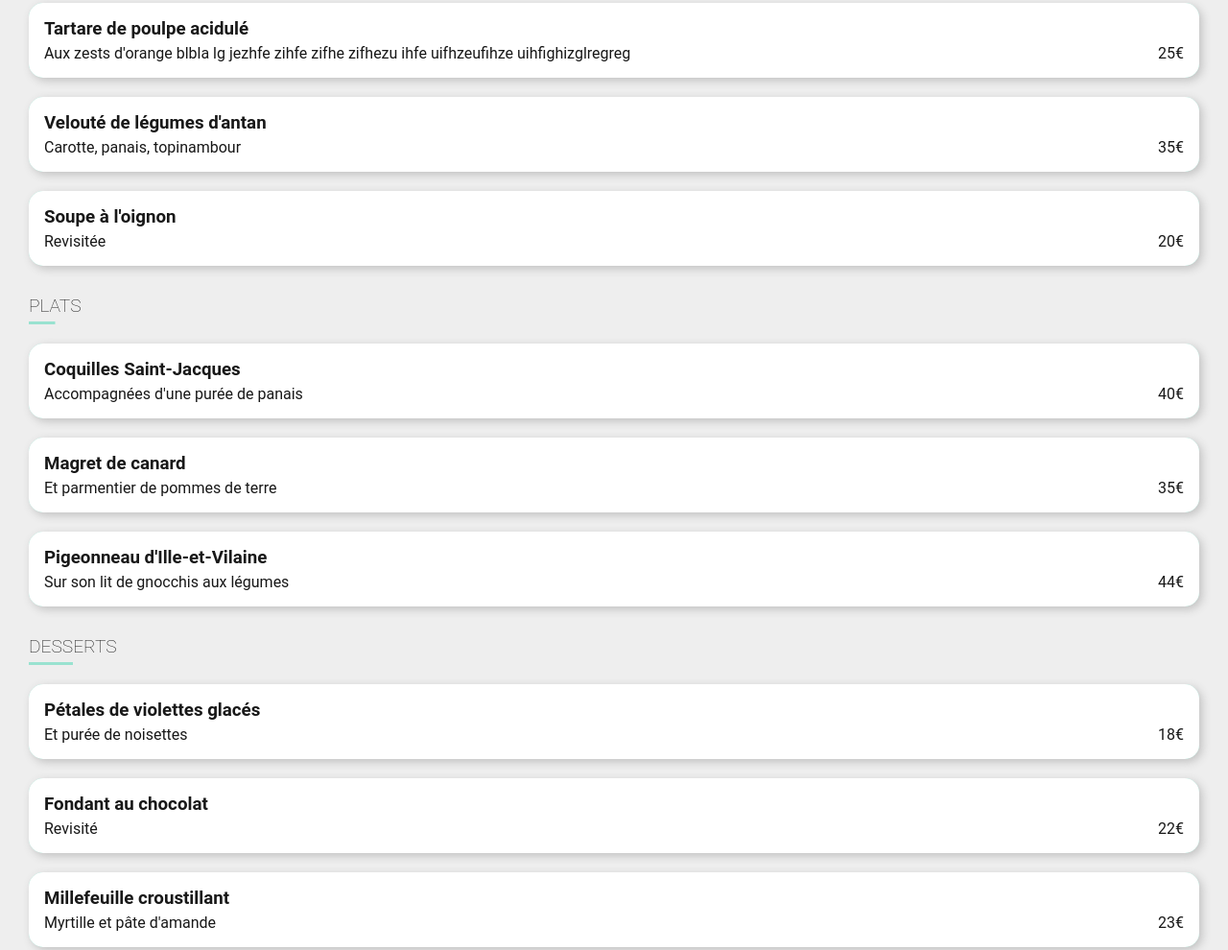
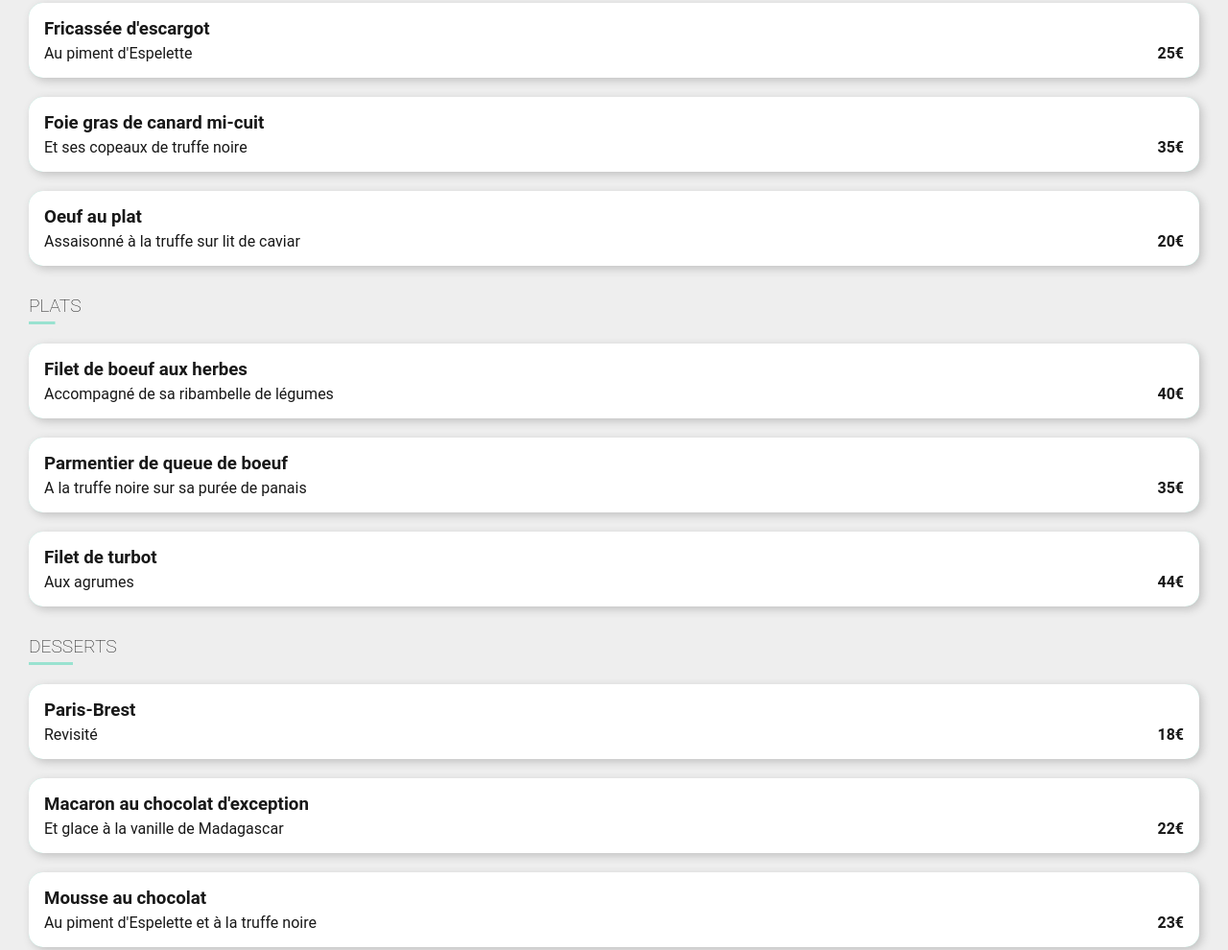
Before and after one commit to mathoos/Ohmyfood, a website: page pages/la_palette_du_gout.html in a window 1280 px wide. Shown: the part 626-1616 px from the top of the page at 96% size. Drawn offline with Linux system fonts and the light colour scheme; a web font is replaced by a local one.

Commit message:
Prix en gras + ajout des alt pour les images + textes menus

```diff
--- a/pages/la_palette_du_gout.html
+++ b/pages/la_palette_du_gout.html
@@ -15,7 +15,7 @@
     <header>
         <nav class="nav">
             <div class="nav__logo">
-                <img src="../img/logo/ohmyfood@2x.svg">
+                <img src="../img/logo/ohmyfood@2x.svg" alt="Logo Oh My Food!">
             </div>
             <div class="nav__prev">
                 <a href="../index.html">
@@ -25,7 +25,7 @@
             </div>
         </nav>
         <div class="main">
-            <img class="main__image" src="../img/restaurants/jay-wennington-N_Y88TWmGwA-unsplash.jpg">
+            <img class="main__image" src="../img/restaurants/jay-wennington-N_Y88TWmGwA-unsplash.jpg" alt="Restaurant La Palette du Goût">
         </div>
     </header>
 
@@ -45,10 +45,10 @@
             <div class="card card--1">
                 <div class="card__visible">
                     <div class="card__visible--titre">
-                        <h3>Tartare de poulpe acidulé</h3>
+                        <h3>Fricassée d'escargot</h3>
                     </div>
                     <div class="card__visible--sous-titre">
-                        <p>Aux zests d'orange blbla lg jezhfe zihfe zifhe zifhezu ihfe uifhzeufihze uihfighizglregreg
+                        <p>Au piment d'Espelette
 
                         </p>
                         <p>25€</p>
@@ -62,10 +62,10 @@
             <div class="card card--2">
                 <div class="card__visible">
                     <div class="card__visible--titre">
-                        <h3>Velouté de légumes d'antan</h3>
+                        <h3>Foie gras de canard mi-cuit</h3>
                     </div>
                     <div class="card__visible--sous-titre">
-                        <p>Carotte, panais, topinambour</p>
+                        <p>Et ses copeaux de truffe noire</p>
                         <p>35€</p>
                     </div>
                 </div>
@@ -77,10 +77,10 @@
             <div class="card card--3">
                 <div class="card__visible">
                     <div class="card__visible--titre">
-                        <h3>Soupe à l'oignon</h3>
+                        <h3>Oeuf au plat</h3>
                     </div>
                     <div class="card__visible--sous-titre">
-                        <p>Revisitée</p>
+                        <p>Assaisonné à la truffe sur lit de caviar</p>
                         <p>20€</p>
                     </div>
                 </div>
@@ -98,10 +98,10 @@
             <div class="card card--4">
                 <div class="card__visible">
                     <div class="card__visible--titre">
-                        <h3>Coquilles Saint-Jacques</h3>
+                        <h3>Filet de boeuf aux herbes</h3>
                     </div>
                     <div class="card__visible--sous-titre">
-                        <p>Accompagnées d'une purée de panais</p>
+                        <p>Accompagné de sa ribambelle de légumes</p>
                         <p>40€</p>
                     </div>
                 </div>
@@ -113,10 +113,10 @@
             <div class="card card--5">
                 <div class="card__visible">
                     <div class="card__visible--titre">
-                        <h3>Magret de canard</h3>
+                        <h3>Parmentier de queue de boeuf</h3>
                     </div>
                     <div class="card__visible--sous-titre">
-                        <p>Et parmentier de pommes de terre</p>
+                        <p>A la truffe noire sur sa purée de panais</p>
                         <p>35€</p>
                     </div>
                 </div>
@@ -128,10 +128,10 @@
             <div class="card card--6">
                 <div class="card__visible">
                     <div class="card__visible--titre">
-                        <h3>Pigeonneau d'Ille-et-Vilaine</h3>
+                        <h3>Filet de turbot</h3>
                     </div>
                     <div class="card__visible--sous-titre">
-                        <p>Sur son lit de gnocchis aux légumes</p>
+                        <p>Aux agrumes</p>
                         <p>44€</p>
                     </div>
                 </div>
@@ -148,10 +148,10 @@
             <div class="card card--7">
                 <div class="card__visible">
                     <div class="card__visible--titre">
-                        <h3>Pétales de violettes glacés</h3>
+                        <h3>Paris-Brest</h3>
                     </div>
                     <div class="card__visible--sous-titre">
-                        <p>Et purée de noisettes</p>
+                        <p>Revisité</p>
                         <p>18€</p>
                     </div>
                 </div>
@@ -163,10 +163,10 @@
             <div class="card card--8">
                 <div class="card__visible">
                     <div class="card__visible--titre">
-                        <h3>Fondant au chocolat</h3>
+                        <h3>Macaron au chocolat d'exception</h3>
                     </div>
                     <div class="card__visible--sous-titre">
-                        <p>Revisité</p>
+                        <p>Et glace à la vanille de Madagascar</p>
                         <p>22€</p>
                     </div>
                 </div>
@@ -178,10 +178,10 @@
             <div class="card card--9">
                 <div class="card__visible">
                     <div class="card__visible--titre">
-                        <h3>Millefeuille croustillant</h3>
+                        <h3>Mousse au chocolat</h3>
                     </div>
                     <div class="card__visible--sous-titre">
-                        <p>Myrtille et pâte d'amande</p>
+                        <p>Au piment d'Espelette et à la truffe noire</p>
                         <p>23€</p>
                     </div>
                 </div>
--- a/sass/base/base.scss
+++ b/sass/base/base.scss
@@ -15,6 +15,7 @@ body {
     box-sizing: border-box;
     overflow: hidden;
     animation: overflow-visible 0s ease 3s forwards;
+    position: relative;
 }
 
 hr{
--- a/sass/layout/_header.scss
+++ b/sass/layout/_header.scss
@@ -9,6 +9,7 @@
         width: 100%;
         background-color: $blanc;
     }
+
 
     &__localisation{
         display: flex;
--- a/sass/pages/_menu.scss
+++ b/sass/pages/_menu.scss
@@ -75,16 +75,26 @@
                     }
                 }
 
+                &--titre{
+                    h3{
+                        text-overflow: ellipsis;
+                        overflow: hidden;
+                        white-space: nowrap;
+                    }
+                }
+
                 &--sous-titre{
                     display: flex;
                     justify-content: space-between;
-                    width: 100%;
 
                     p:nth-child(1){
-                        display: inline-block;
                         text-overflow: ellipsis;
                         overflow: hidden;
                         white-space: nowrap;
+                    }
+
+                    p:nth-child(2){
+                        font-weight: bolder;
                     }
                 }
             }
```
Also changed, not shown: index.html (+5 -8 lines), pages/a_la_francaise.html (+2 -2 lines), pages/la_note_enchantee.html (+20 -20 lines), pages/le_delice_des_sens.html (+20 -20 lines), css/main.css, css/style.css, 2 other files.
